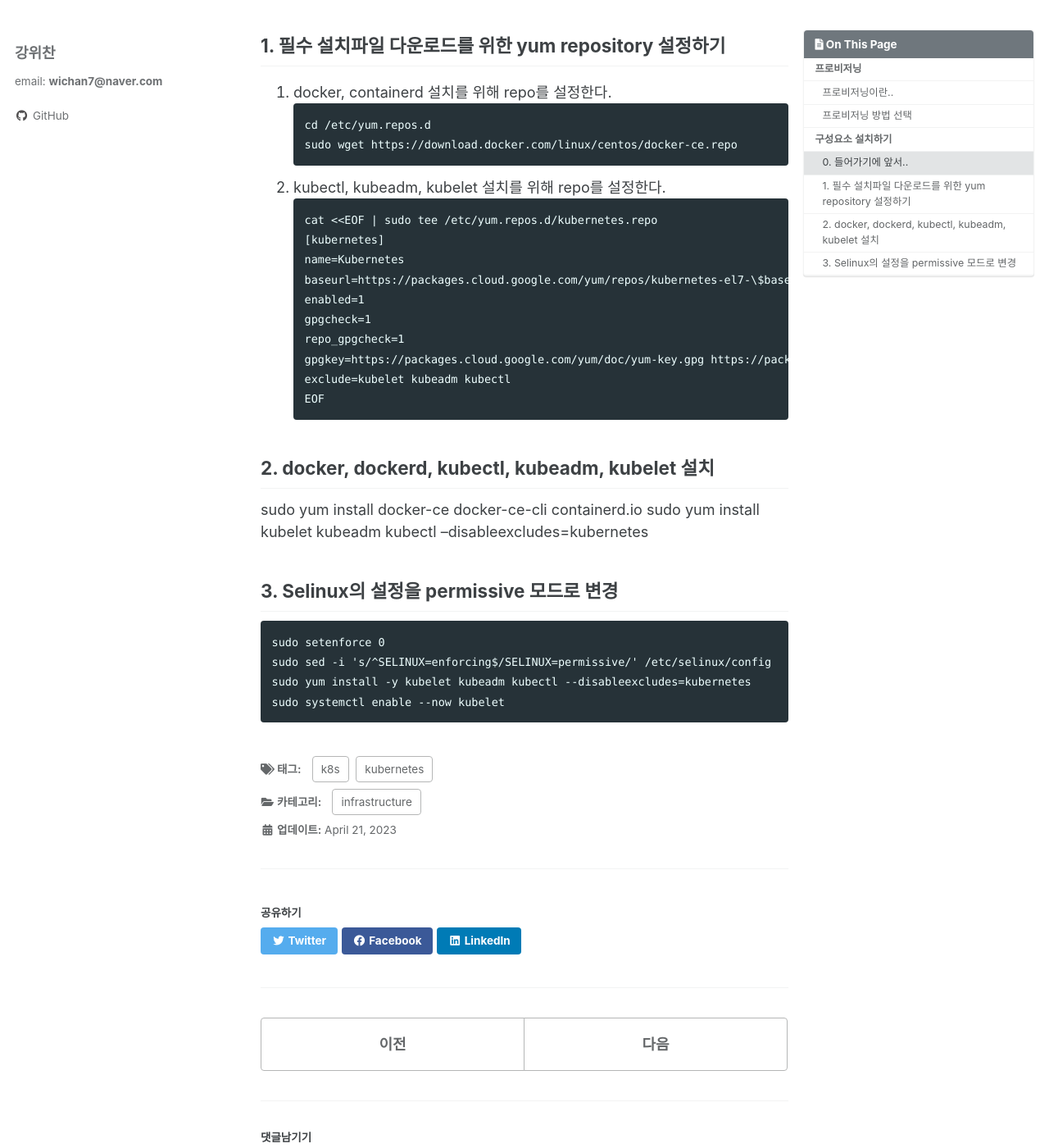
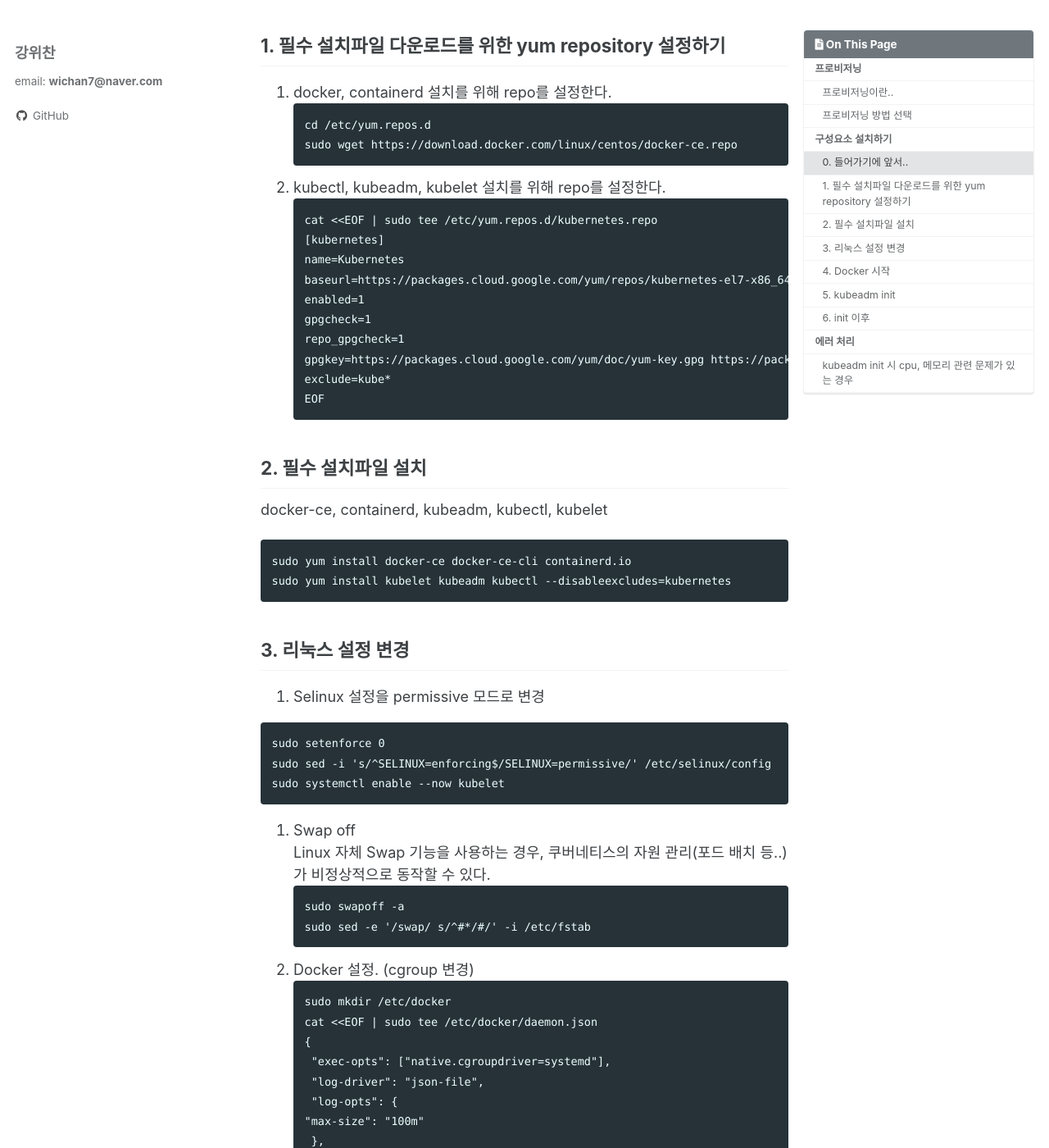
Before and after one commit to wichan7/wichan7.github.io, a Jekyll site: the page built from _posts/2023-04-21-k8s-2.md, in a window 1280 px wide and 1400 px high, scrolled down 1232 px. Shown: the whole window at 82% size. Built offline with Jekyll 4.4.1, drawn with Linux system fonts in a browser that asks for light colours; cached includes are drawn as plain includes; comment, search, counter and statistics services are not loaded; some of the changed text lies outside the part shown.

Commit message:
modified:   _posts/2023-04-21-k8s-2.md

````diff
--- a/_posts/2023-04-21-k8s-2.md
+++ b/_posts/2023-04-21-k8s-2.md
@@ -46,24 +46,87 @@ sudo wget https://download.docker.com/linux/centos/docker-ce.repo
 cat <<EOF | sudo tee /etc/yum.repos.d/kubernetes.repo
 [kubernetes]
 name=Kubernetes
-baseurl=https://packages.cloud.google.com/yum/repos/kubernetes-el7-\$basearch
+baseurl=https://packages.cloud.google.com/yum/repos/kubernetes-el7-x86_64
 enabled=1
 gpgcheck=1
 repo_gpgcheck=1
 gpgkey=https://packages.cloud.google.com/yum/doc/yum-key.gpg https://packages.cloud.google.com/yum/doc/rpm-package-key.gpg
-exclude=kubelet kubeadm kubectl
+exclude=kube*
 EOF
 ```
 
-## 2. docker, dockerd, kubectl, kubeadm, kubelet 설치
+## 2. 필수 설치파일 설치
+docker-ce, containerd, kubeadm, kubectl, kubelet
+```
 sudo yum install docker-ce docker-ce-cli containerd.io
 sudo yum install kubelet kubeadm kubectl --disableexcludes=kubernetes
+```
 
+## 3. 리눅스 설정 변경
+1. Selinux 설정을 permissive 모드로 변경
 
-## 3. Selinux의 설정을 permissive 모드로 변경
 ```
 sudo setenforce 0
 sudo sed -i 's/^SELINUX=enforcing$/SELINUX=permissive/' /etc/selinux/config
-sudo yum install -y kubelet kubeadm kubectl --disableexcludes=kubernetes
 sudo systemctl enable --now kubelet
 ```
+2. Swap off
+   Linux 자체 Swap 기능을 사용하는 경우, 쿠버네티스의 자원 관리(포드 배치 등..)가 비정상적으로 동작할 수 있다.
+```
+sudo swapoff -a
+sudo sed -e '/swap/ s/^#*/#/' -i /etc/fstab
+```
+
+3. Docker 설정. (cgroup 변경)
+```
+sudo mkdir /etc/docker
+cat <<EOF | sudo tee /etc/docker/daemon.json
+{
+ "exec-opts": ["native.cgroupdriver=systemd"],
+ "log-driver": "json-file",
+ "log-opts": {
+   "max-size": "100m"
+ },
+ "storage-driver": "overlay2"
+}
+EOF
+```
+
+## 4. Docker 시작
+systemctl enable을 통해 서버 재시작 시 도커 서비스가 뜨도록 한다.
+```
+sudo systemctl start docker
+sudo systemctl enable docker
+sudo systemctl daemon-reload
+sudo systemctl restart docker
+```
+
+## 5. kubeadm init
+CNI로 Calico를 사용한다면, pod-network-cidr을 192.168.0.0/16으로 지정한다.
+```
+sudo kubeadm init \
+    --apiserver-advertise-address={master private ip} \
+    --pod-network-cidr=192.168.0.0/16 \
+    --ignore-preflight-errors=NumCPU,Mem \
+    --apiserver-cert-extra-sans={master private ip},{master public ip}
+```
+
+## 6. init 이후
+
+```
+mkdir -p $HOME/.kube
+sudo cp -i /etc/kubernetes/admin.conf $HOME/.kube/config
+sudo chown $(id -u):$(id -g) $HOME/.kube/config
+```
+
+# 에러 처리
+## kubeadm init 시 '[ERROR CRI]: container runtime is not running' 에러 발생
+/etc/containerd/config.toml에 docker cri를 disable 하는 설정이 있었다.
+```
+sudo rm /etc/containerd/config.toml
+sudo systemctl restart containerd
+```
+
+## kubeadm init 시 cpu, 메모리 관련 문제가 있는 경우
+kubeadm 최소 사양으로 cpu2, ram2GB가 필요한데 t3.micro는 해당 최소사양에 만족하지 않는다.
+--ignore-preflight-erros=NumCPU,Mem으로 오류를 무시한다.
````
